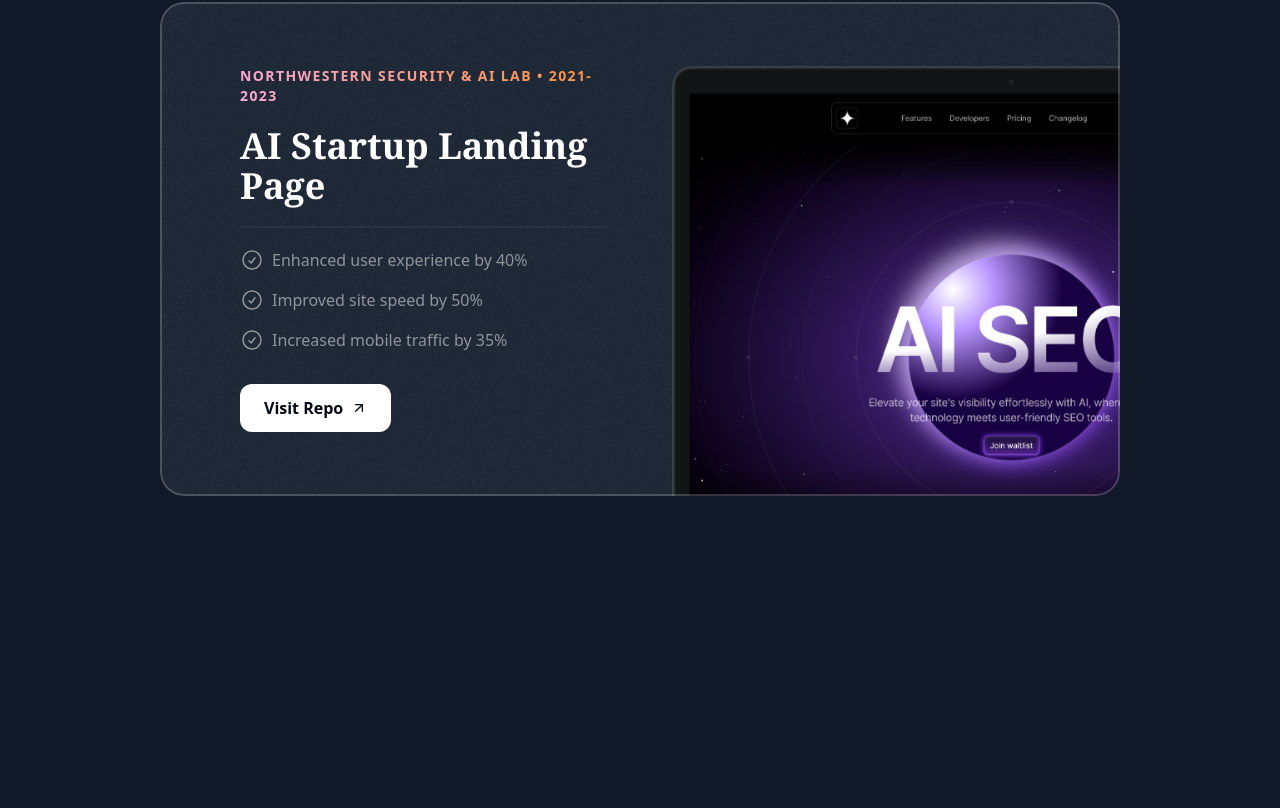
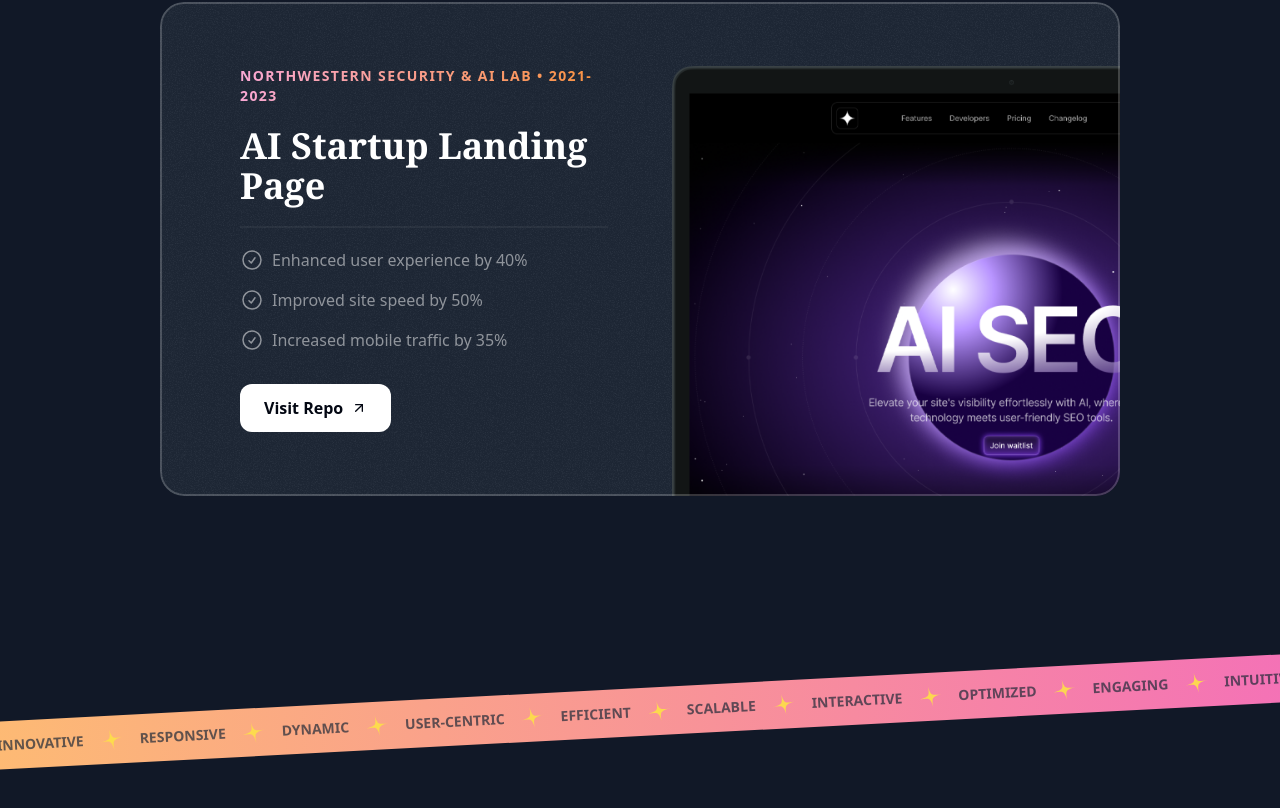
Before and after one commit to Cindellai/Iloegbunam_portfolio_2024, a Next.js app: page / in a window 1280 px wide. Shown: the part 2976-3784 px from the top of the page. Before the commit the page ends 3568 px from the top, so only its background shows below. Built offline with nearby package versions, Linux system fonts and the light colour scheme; a web font is replaced by a local one.

Commit message:
"Added TapeSection component and imported it into Home page"

```diff
--- a/src/app/page.tsx
+++ b/src/app/page.tsx
@@ -1,6 +1,7 @@
 import {Header} from "@/sections/Header";
 import {HeroSection} from "@/sections/Hero";
 import { ProjectsSection } from "@/sections/Projects";
+import { TapeSection } from "@/sections/Tape";
 
 export default function Home() {
   return (
@@ -8,6 +9,7 @@
       < Header/>
       <HeroSection/>
       <ProjectsSection />
+      <TapeSection />
     </div>
   );
 }
--- a/src/sections/Tape.tsx
+++ b/src/sections/Tape.tsx
@@ -1,3 +1,35 @@
+import StarIcon from "@/assets/icons/star.svg";
+
+const words = [
+  "Innovative",
+  "Responsive",
+  "Dynamic",
+  "User-Centric",
+  "Efficient",
+  "Scalable",
+  "Interactive",
+  "Optimized",
+  "Engaging",
+  "Intuitive",
+  "Secure",
+  "Reliable",
+];
+
 export const TapeSection = () => {
-  return <div>Tape Section</div>;
+  return (
+    <div className="py-16 lg:py-24 overflow-x-clip">
+      <div className="bg-gradient-to-r from-orange-300 to-pink-400 overflow-x-clip -rotate-3 -mx-1">
+        <div className='flex [mask-iamge:lienar-gradient(to_right, transparent,black_10%,black_90%,transparent)]'>
+          <div className="flex flex-none gap-4 py-3">
+            {words.map((word) => (
+              <div key={word} className="inline-flex gap-4 items-center">
+                <span className='text-gray-800/70 uppercase font-extrabold text-sm'>{word}</span>
+                <StarIcon className="size-6 text-yellow-300/90 -rotate-12" />
+                </div>
+            ))}
+        </div>
+      </div>
+      </div>
+      </div>
+  );
 };
```
